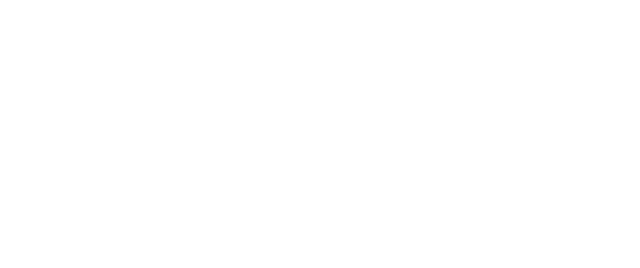
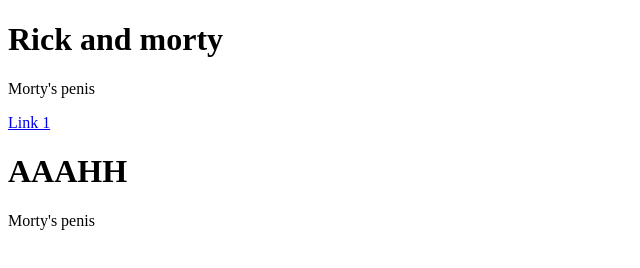
Before and after one commit to Bam0jo/website, a plain HTML site: page index.html in a window 1280 px wide. Shown: the whole page, without its empty margins (0-640 px from the left). Drawn offline with Linux system fonts and the light colour scheme.

Commit message:
nothing done

```diff
--- a/index.html
+++ b/index.html
@@ -1,11 +1,23 @@
 <!DOCTYPE html>
 
 <html>
+    <head>
+        <title>My cool website</title>
+    </head>
 
 
 
+    <body>
+        <h1>Rick and morty</h1>
+        <p>Morty's penis</p>
+    </body>
 
 
+    <a href="/MCmodList.html">Link 1</a>
 
+    <body>
+        <h1>AAAHH</h1>
+        <p>Morty's penis</p>
+    </body>
 
 </html>
```
Also changed, not shown: MCmodList.html (+2 -2 lines), help.html (renamed from examples.html), 1 other file.
